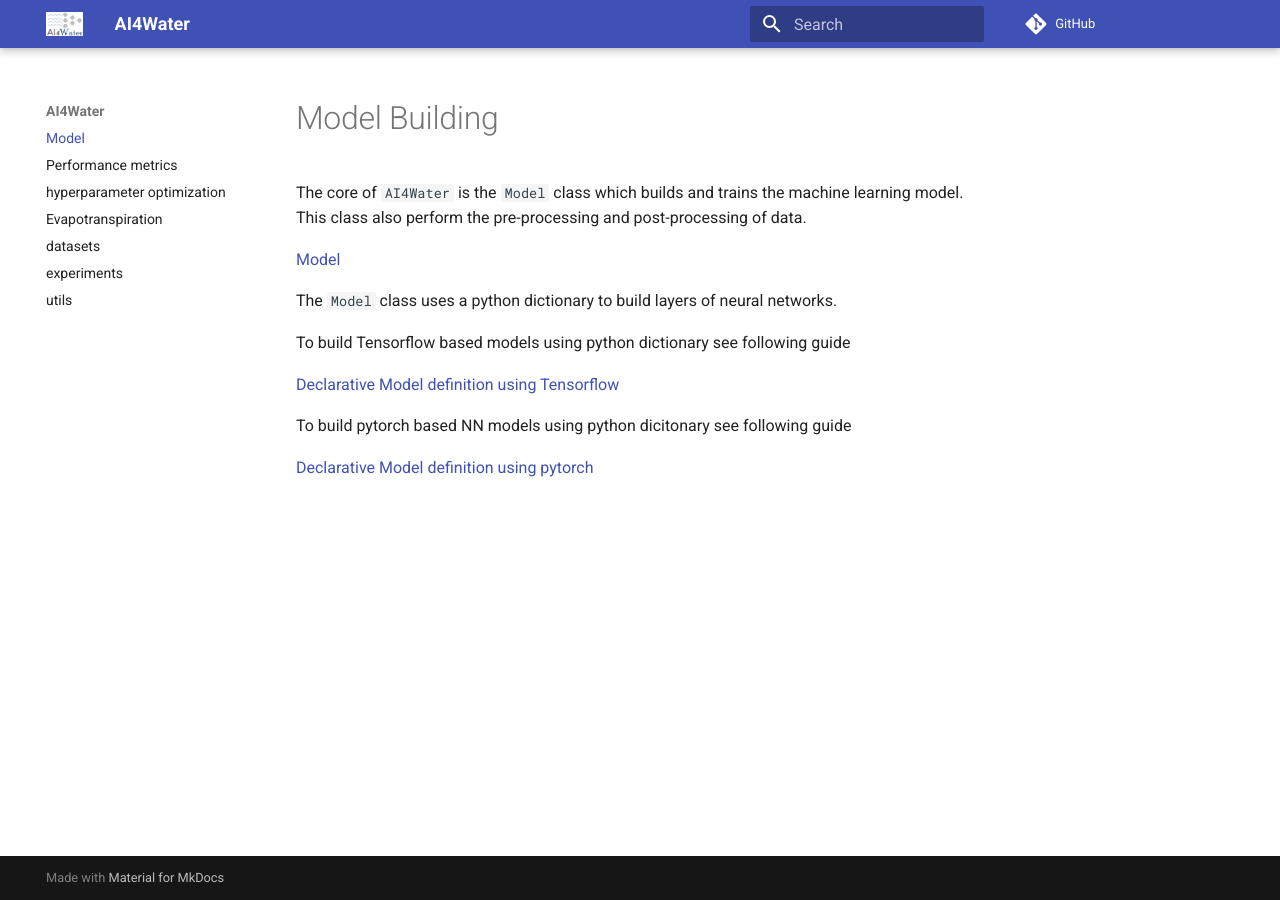
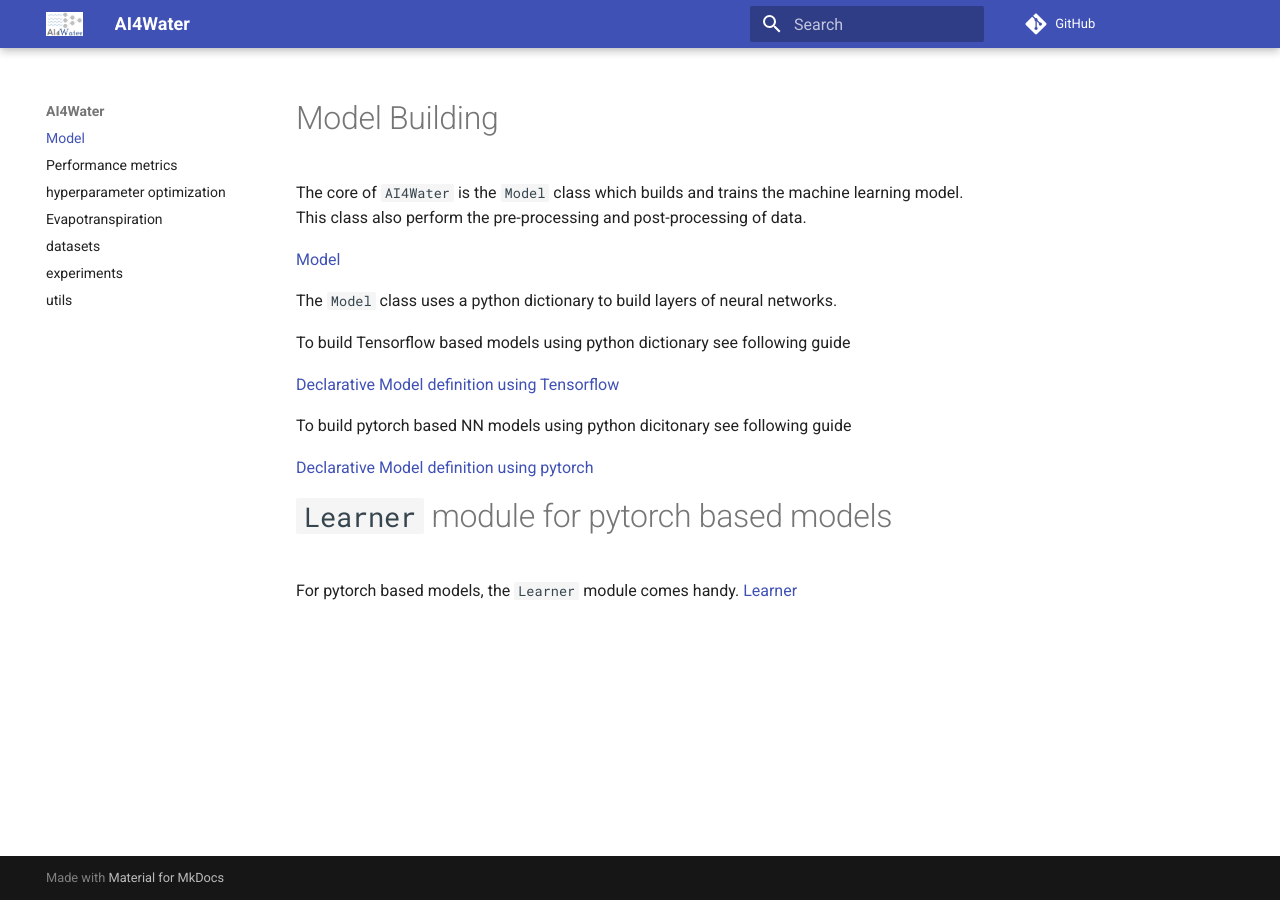
Before and after one commit to AtrCheema/AI4Water, an MkDocs documentation site: the page built from docs/modelbuilding.md, in a window 1280 px wide. Built offline with MkDocs 1.6.1 and Material for MkDocs 9.7.7, drawn with Linux system fonts in a browser that asks for light colours; comment, search, counter and statistics services are not loaded; old or Windows-style settings are respelled for this version of MkDocs.

Commit message:
moved learner's docs in separate file

```diff
--- a/docs/modelbuilding.md
+++ b/docs/modelbuilding.md
@@ -13,3 +13,7 @@ To build Tensorflow based models using python dictionary see following guide
 To build pytorch based NN models using python dicitonary see following guide
 
 [Declarative Model definition using pytorch](declarative_torch.md)
+
+# `Learner` module for pytorch based models
+For pytorch based models, the `Learner` module comes handy.
+[Learner](pt_learner.md)
```
Also changed, not shown: docs/model.md (+0 -13 lines), docs/pt_learner.md (added, +20 -0 lines).
